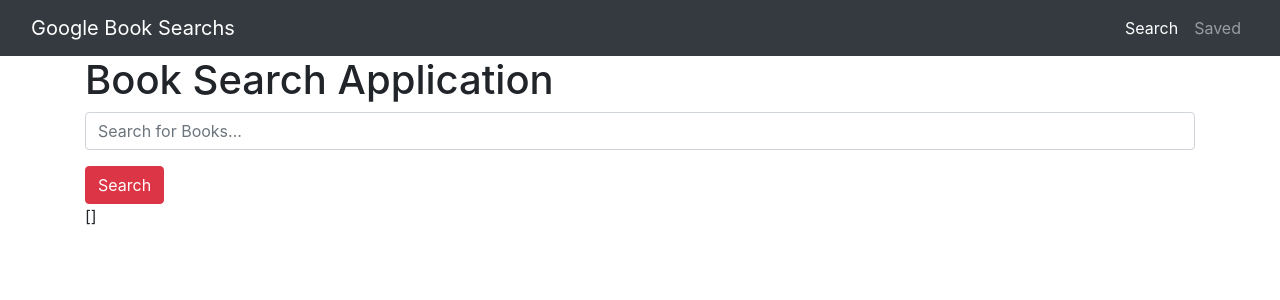
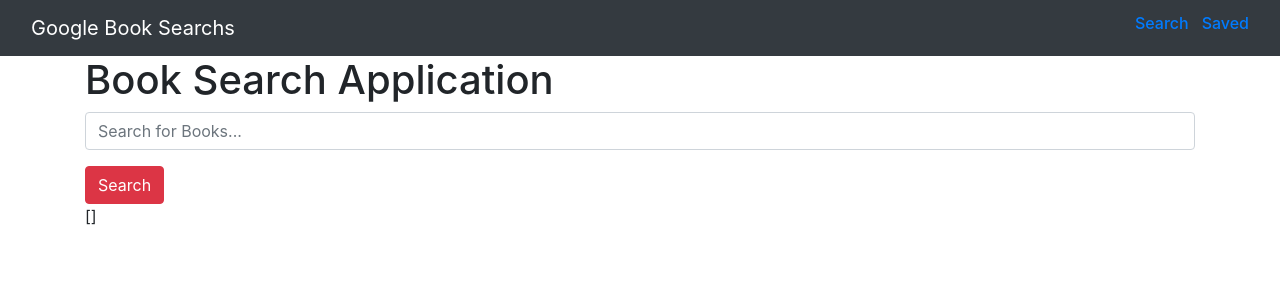
Before and after one commit to Dragontalker/mern-google-books-search, a React (Create React App) app in the folder client/: page / in a window 1280 px wide. Shown: the top 300 px of the page. Built offline with nearby package versions, Linux system fonts and the light colour scheme.

Commit message:
Improved the styles on navbar.

```diff
--- a/client/src/components/NavBar.js
+++ b/client/src/components/NavBar.js
@@ -1,3 +1,5 @@
+import { Link } from 'react-router-dom';
+
 const NavBar = () => {
     return (
         <nav className="navbar navbar-expand-lg navbar-dark bg-dark">
@@ -9,10 +11,14 @@ const NavBar = () => {
                 <div className="collapse navbar-collapse" id="navbarSupportedContent">
                     <ul className="navbar-nav ml-auto mb-2 mb-lg-0">
                         <li className="nav-item">
-                            <a className="nav-link active" aria-current="page" href="#">Search</a>
+                            <Link to="/" style={{ textDecoration: 'none'}}>
+                                <h6 style={{ paddingLeft: 13 }}>Search</h6>
+                            </Link>
                         </li>
                         <li className="nav-item">
-                            <a className="nav-link" href="#">Saved</a>
+                            <Link to="/saved" style={{ textDecoration: 'none'}}>
+                                <h6 style={{ paddingLeft: 13 }}>Saved</h6>
+                            </Link>
                         </li>
                     </ul>
                 </div>
```
